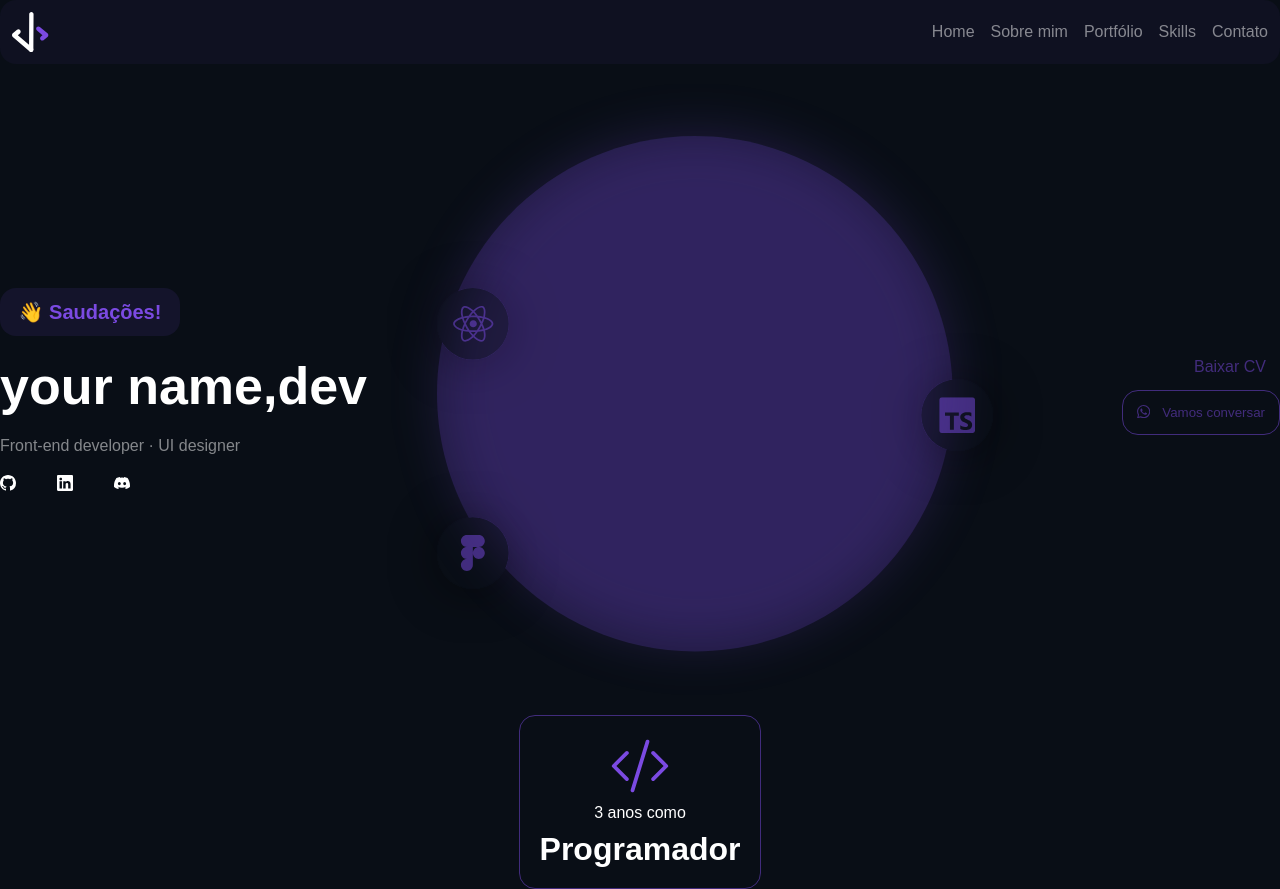
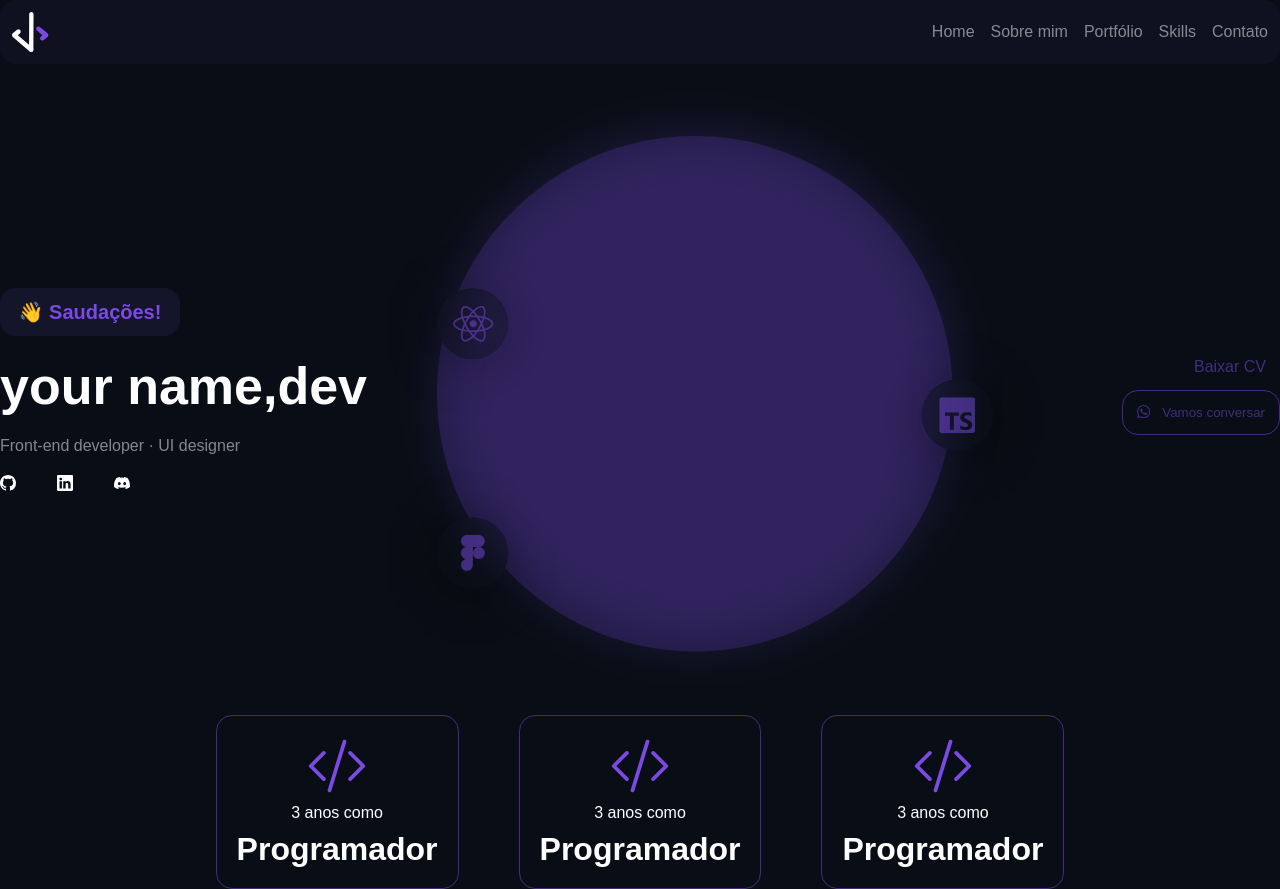
Before and after one commit to Augusto9237/portifolio-dev, a React (Vite) app: page / in a window 1280 px wide. Built offline with nearby package versions, Linux system fonts and the light colour scheme.

Commit message:
2 files modified

```diff
--- a/src/sections/Experience/index.tsx
+++ b/src/sections/Experience/index.tsx
@@ -9,6 +9,18 @@ export function Experience() {
         <span>3 anos como</span>
         <strong>Programador</strong>
       </Card>
+
+      <Card>
+        <BsCodeSlash size={60} color="#7B4AE2" />
+        <span>3 anos como</span>
+        <strong>Programador</strong>
+      </Card>
+
+      <Card>
+        <BsCodeSlash size={60} color="#7B4AE2" />
+        <span>3 anos como</span>
+        <strong>Programador</strong>
+      </Card>
     </Content>
   );
 }
--- a/src/sections/Experience/styles.ts
+++ b/src/sections/Experience/styles.ts
@@ -4,6 +4,7 @@ export const Content = styled.section`
 display: flex;
 flex-direction: row;
 justify-content: center;
+gap: 60px;
 `;
 
 export const Card = styled.div`
```
